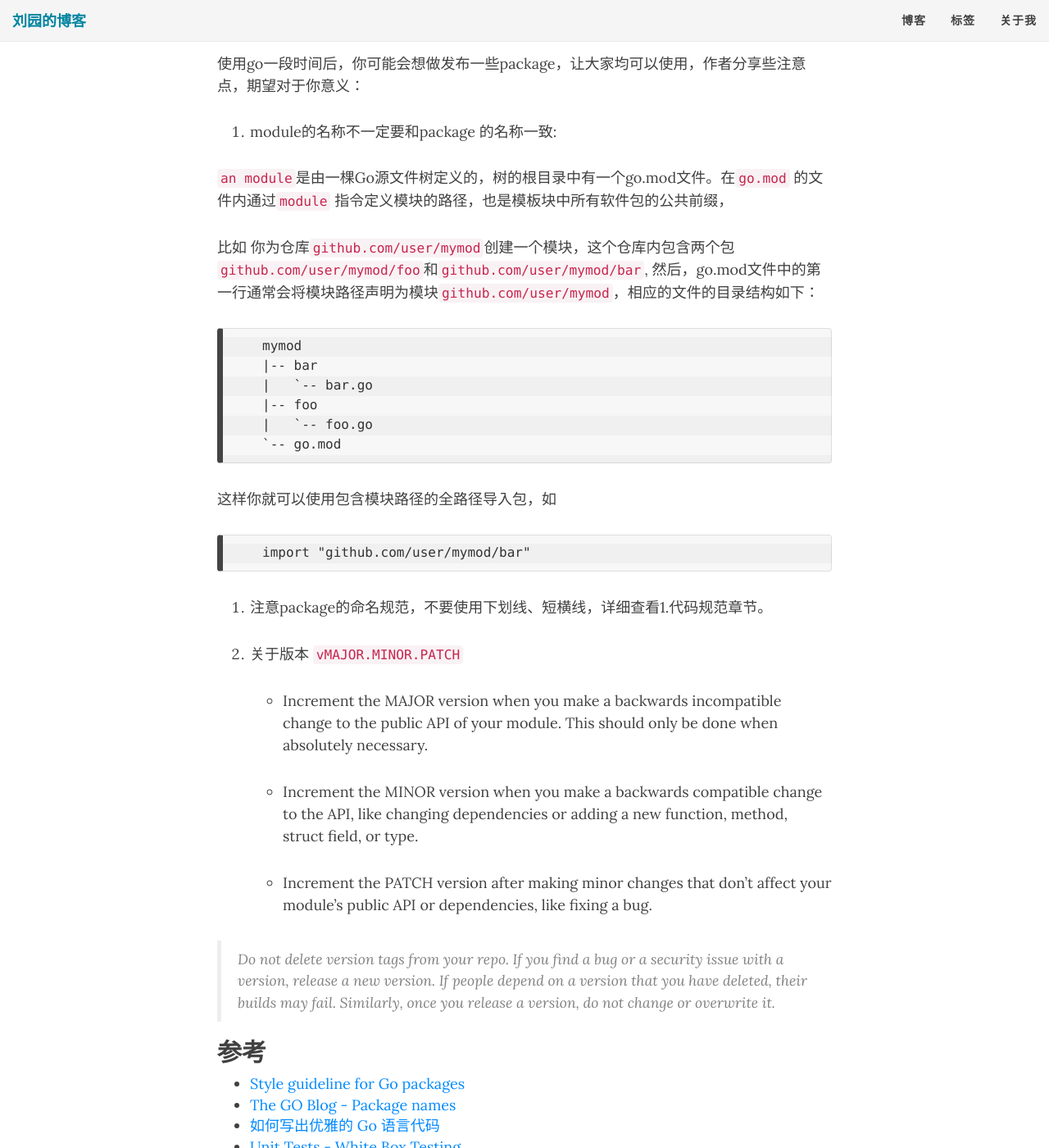
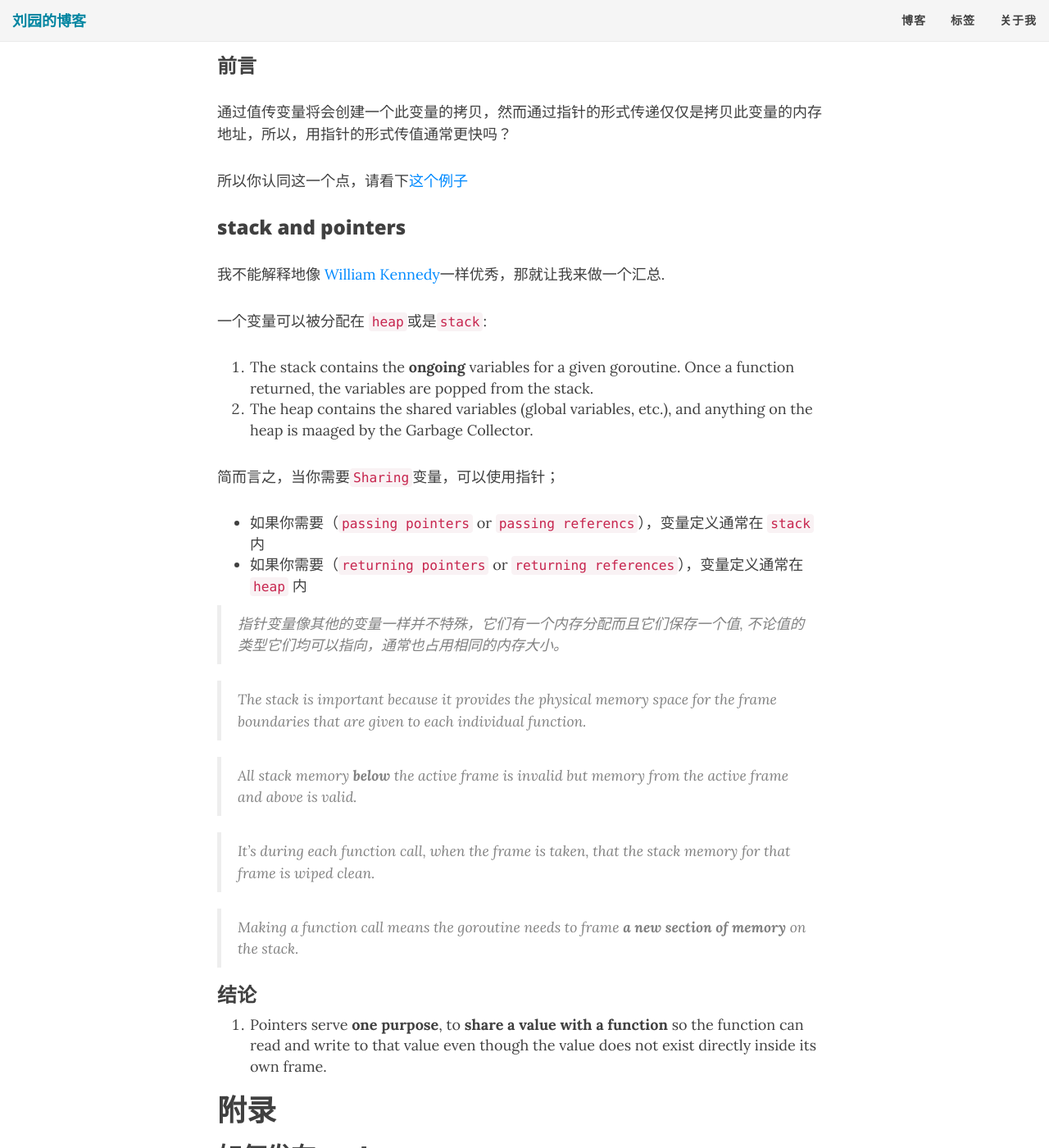
Before and after one commit to colynn/colynn.github.io, a Jekyll site: the page built from _posts/2020-03-29-golang-101.md, in a window 1280 px wide and 1400 px high, scrolled down 6520 px. Shown: the whole window at 82% size. Built offline with Jekyll 4.4.1, drawn with Linux system fonts in a browser that asks for light colours; nearby versions of some CDN libraries; comment, search, counter and statistics services are not loaded.

Commit message:
go 101 archive common mistakes

```diff
--- a/_posts/2020-03-29-golang-101.md
+++ b/_posts/2020-03-29-golang-101.md
@@ -178,9 +178,41 @@ api
 > 注意，我们所说的白盒测试是使用模块内部如何实现的方式测试模块，但仅通过公共接口进行测试; 而不是通过读取私有数据或拦截私有消息来检查模块的内部行为，从而测试模块是否根据其(当前)设计工作。
 
 <!-- ## 3.2 Mock -->
+# 常见错误
+## 1. Pointers Everywhere
+### 前言
+通过值传变量将会创建一个此变量的拷贝，然而通过指针的形式传递仅仅是拷贝此变量的内存地址，所以，用指针的形式传值通常更快吗？
 
-## 附录
-### 如何发布package
+所以你认同这一个点，请看下[这个例子](https://gist.github.com/colynn/4a3c476a90f847088fe64c5c80b6e77c)
+
+### stack and pointers
+我不能解释地像 [William Kennedy](https://www.ardanlabs.com/blog/2017/05/language-mechanics-on-stacks-and-pointers.html)一样优秀，那就让我来做一个汇总.
+
+一个变量可以被分配在 `heap`或是`stack`:
+1. The stack contains the __ongoing__ variables for a given goroutine. Once a function returned, the variables are popped from the stack.
+2. The heap contains the shared variables (global variables, etc.), and anything on the heap is maaged by the Garbage Collector.
+
+简而言之，当你需要`Sharing`变量，可以使用指针；
+  * 如果你需要（`passing pointers` or `passing referencs`），变量定义通常在 `stack` 内
+  * 如果你需要（`returning pointers` or `returning references`），变量定义通常在 `heap` 内
+
+> 指针变量像其他的变量一样并不特殊，它们有一个内存分配而且它们保存一个值, 不论值的类型它们均可以指向，通常也占用相同的内存大小。
+
+> The stack is important because it provides the physical memory space for the frame boundaries that are given to each individual function.
+
+> All stack memory __below__ the active frame is invalid but memory from the active frame and above is valid.
+
+> It’s during each function call, when the frame is taken, that the stack memory for that frame is wiped clean.
+
+> Making a function call means the goroutine needs to frame __a new section of memory__ on the stack.
+
+
+### 结论
+1. Pointers serve __one purpose__, to __share a value with a function__ so the function can read and write to that value even though the value does not exist directly inside its own frame.
+
+
+# 附录
+## 如何发布package
 
 使用go一段时间后，你可能会想做发布一些package，让大家均可以使用，作者分享些注意点，期望对于你意义：
 
```
